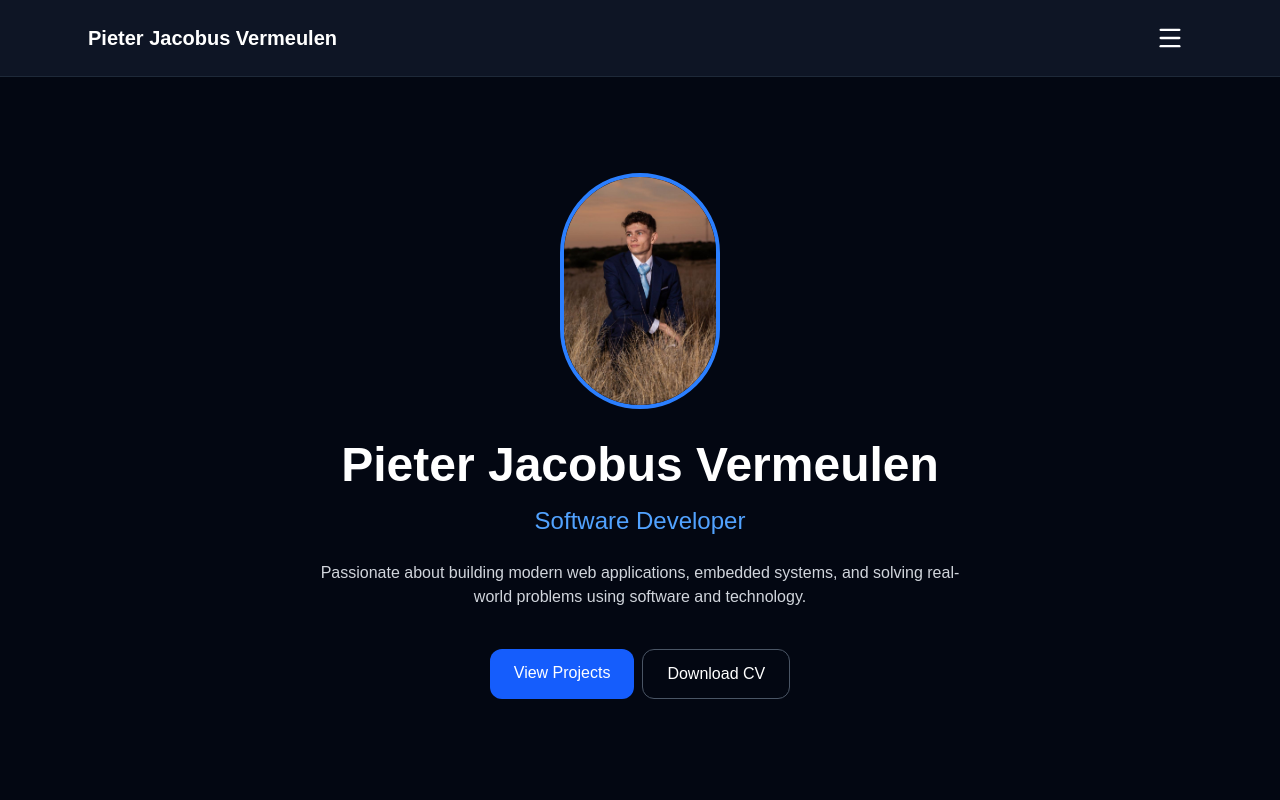
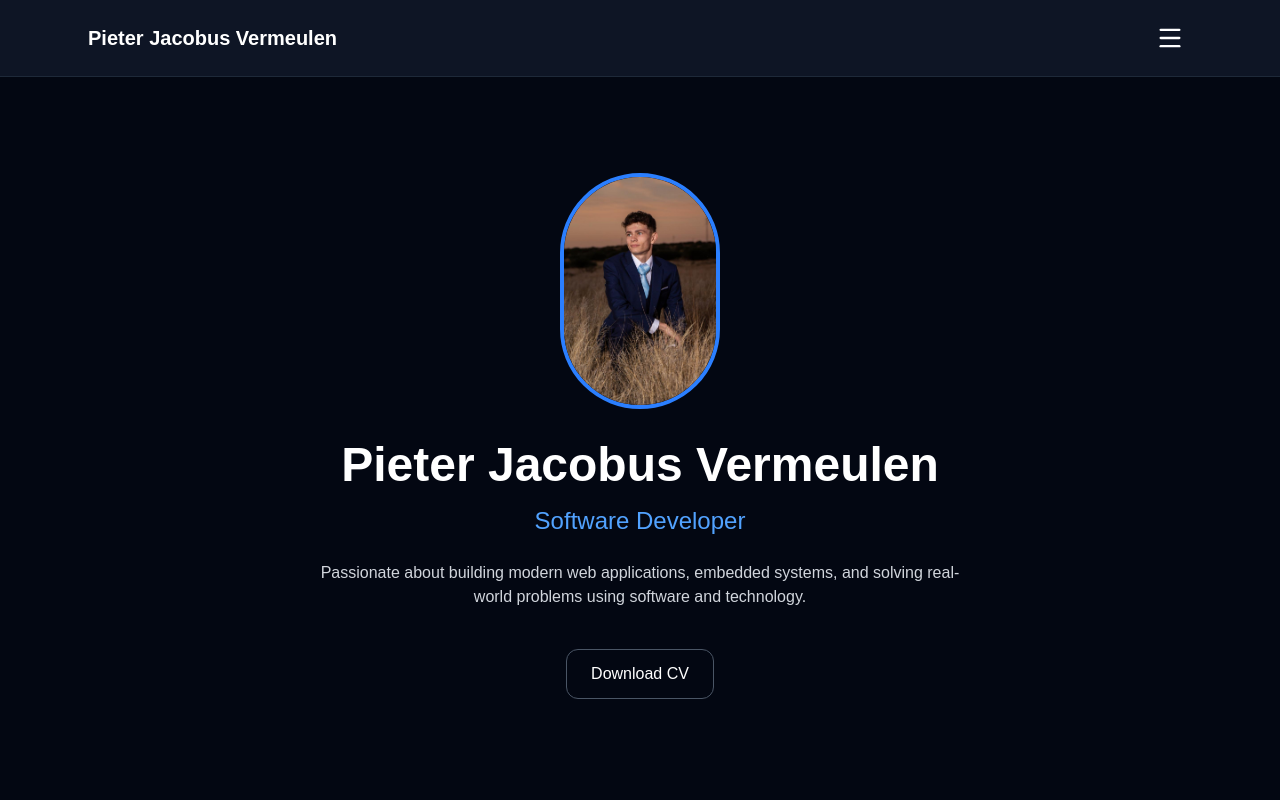
Before and after one commit to ClassyPJ/PJ-s_CV, a Next.js app: page / in a window 1280 px wide. Shown: the top 800 px of the page. Built offline with nearby package versions, Linux system fonts and the light colour scheme.

Commit message:
Remove Button Projects

```diff
--- a/src/app/page.tsx
+++ b/src/app/page.tsx
@@ -110,13 +110,6 @@ export default function Home() {
         </p>
 
         <div className="mt-10 flex flex-wrap justify-center gap-2">
-          <a
-            href="#projects"
-            className="rounded-xl bg-blue-600 px-6 py-3 hover:bg-blue-700"
-          >
-            View Projects
-          </a>
-
           <a
             href="/PJV_CV.pdf"
             download
```
